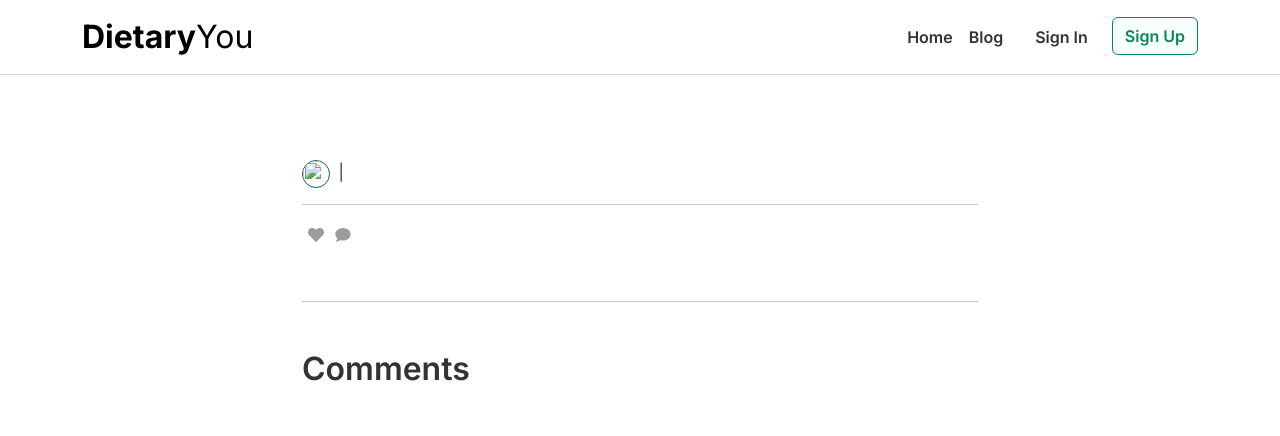
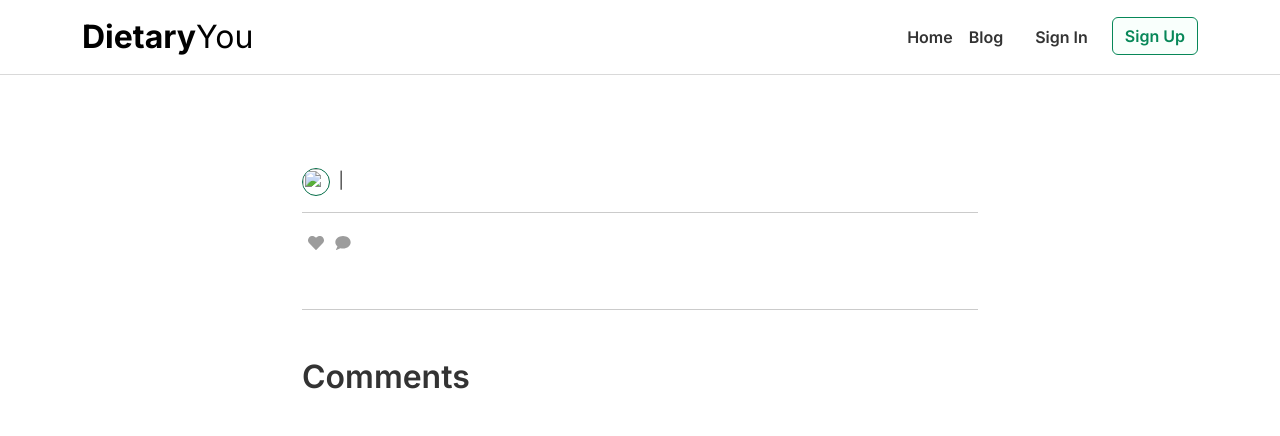
Before and after one commit to dev-timm/DietaryYou, a Django app: template templates/post_detail.html in a window 1280 px wide. Shown: the top 436 px of the page. Run offline with Django 3.2, Linux system fonts and the light colour scheme; the template is opened without the code that fills it, so the values that code supplies are empty; some libraries are stand-ins or nearby versions.

Commit message:
remove user avatar from post detail page and increase spacing

```diff
--- a/templates/post_detail.html
+++ b/templates/post_detail.html
@@ -13,11 +13,6 @@
             </div>
             {% if user.is_authenticated and post.author.id == user.id %}
             <div class="col-2 pt-2">
-                {% if "placeholder" in user.userprofile.profile_image.url %}
-                <img src="{% static 'images/icons/placeholder-settings.svg' %}" class="nav-profile-image">
-                {% else %}
-                <img src="{{ user.userprofile.profile_image.url }}" class="nav-profile-image">
-                {% endif %}
                 <a href="{% url 'edit_post' post.slug %}" class="float-end btn btn-sm icon-hover">
                     <img src="{% static 'images/icons/icon-edit.svg' %}" alt="Edit Post">
                 </a>
@@ -27,7 +22,7 @@
             </div>
             {% endif %}
         </div>
-        <p>
+        <div class="mt-2">
             {% if "placeholder" in post.author.userprofile.profile_image.url %}
             <img src="{% static 'images/icons/placeholder-settings.svg' %}" class="post-profile-image">
             {% else %}
@@ -35,7 +30,7 @@
             {% endif %}
             <a href="{% url 'public_user_profile' post.author %}" class="author">{{ post.author }}</a><span> |
                 {{ post.created_on}}</span>
-        </p>
+        </div>
         <hr>
         <div>
             {% if user.is_authenticated %}
```
